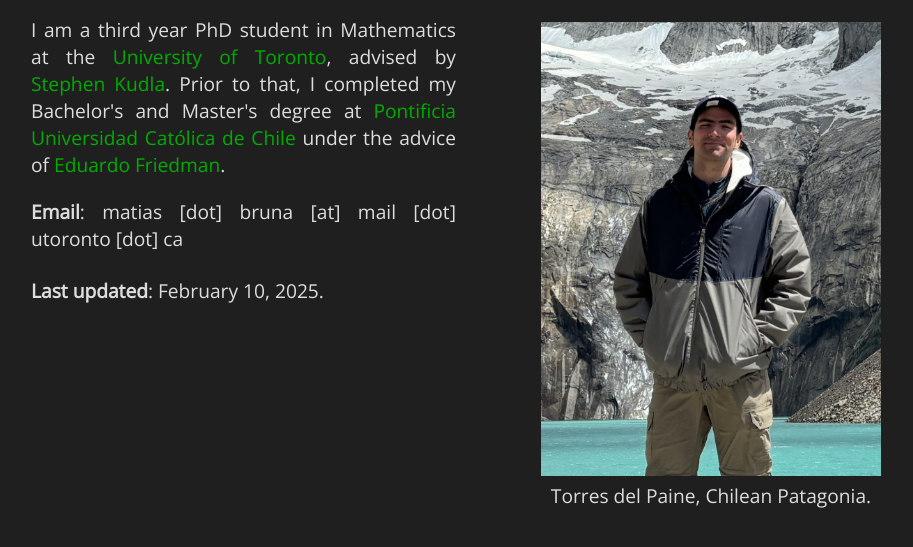
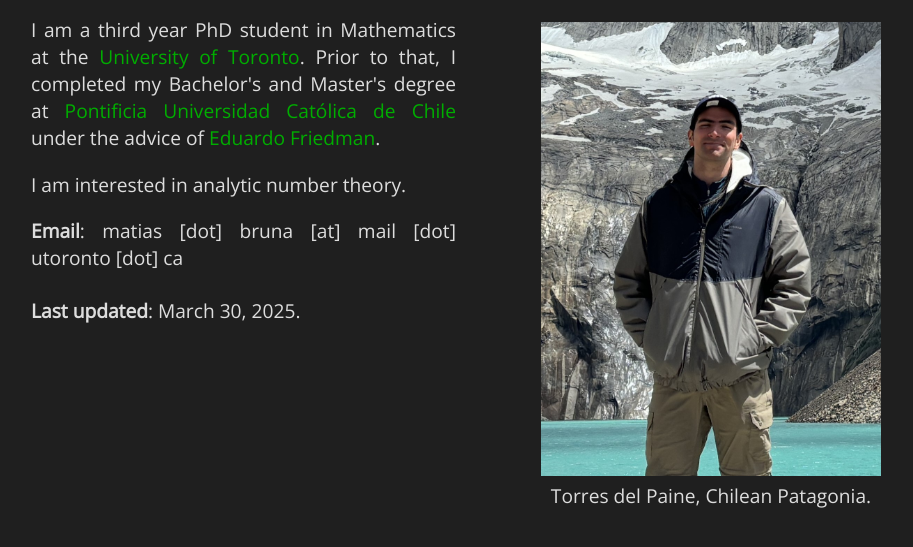
Before and after one commit to mbrunap/mbrunap.github.io, a plain HTML site: page index.html in a window 1280 px wide. Shown: the part 135-682 px from the top of the page, without its empty margins (184-1097 px from the left). Drawn offline with nearby package versions, Linux system fonts and the light colour scheme.

Commit message:
Changed links

```diff
--- a/index.html
+++ b/index.html
@@ -24,11 +24,13 @@
                 <div width="100%" style="text-align: center;">Torres del Paine, Chilean Patagonia.</div>
             </div>
             <div class="column-left" style="text-align: justify;">
-                <p>I am a third year PhD student in Mathematics at the <a class="link" href="https://www.mathematics.utoronto.ca/">University of Toronto</a>, advised by <a class="link" href="https://www.math.utoronto.ca/skudla/">Stephen Kudla</a>. Prior to that, I completed my Bachelor's and Master's degree at <a class="link" href="https://www.mat.uc.cl/">Pontificia Universidad Católica de Chile</a> under the advice of <a class="link" href="https://portafolio-academico.uchile.cl/perfil/12589-Eduardo-Carlos-Friedman-Rafael">Eduardo Friedman</a>.</p>
+                <p>I am a third year PhD student in Mathematics at the <a class="link" href="https://www.mathematics.utoronto.ca/">University of Toronto</a>. Prior to that, I completed my Bachelor's and Master's degree at <a class="link" href="https://www.mat.uc.cl/">Pontificia Universidad Católica de Chile</a> under the advice of <a class="link" href="https://mathscinet.ams.org/mathscinet/MRAuthorID/69455">Eduardo Friedman</a>.</p>
+                <p></p>
+                <p>I am interested in analytic number theory.</p>
                 <p></p>
                 <p><strong>Email</strong>: matias [dot] bruna [at] mail [dot] utoronto [dot] ca</p>
                 <h1></h1>
-                <p><strong>Last updated</strong>: February 10, 2025.</p>
+                <p><strong>Last updated</strong>: March 30, 2025.</p>
             </div>
         </div>
     </body>
```
Also changed, not shown: research/index.html (+1 -1 lines).
